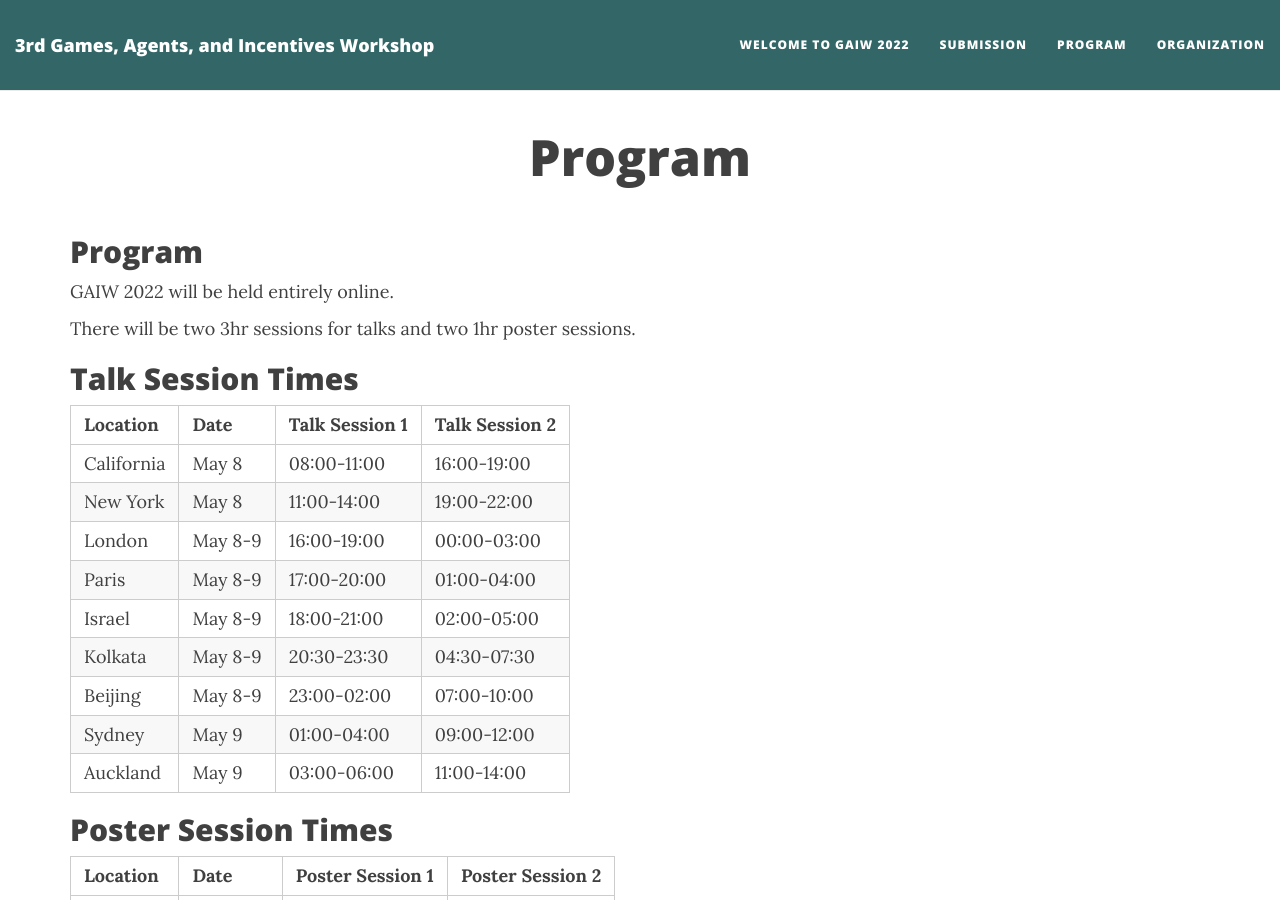
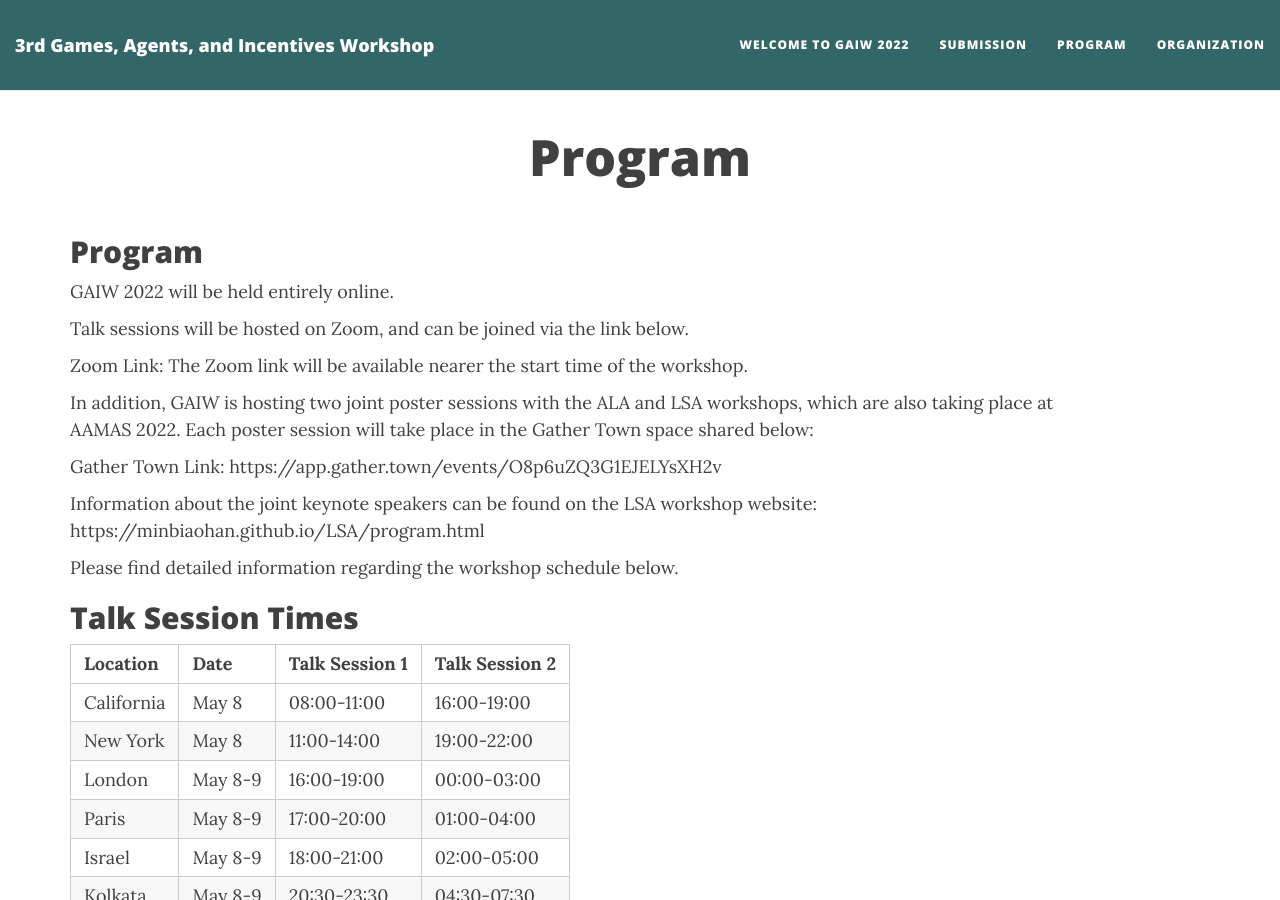
Before and after one commit to BenAbramowitz/gaiw2023, a Jekyll site: the page built from program.md, in a window 1280 px wide and 900 px high. Built offline with Jekyll 4.4.1, drawn with Linux system fonts in a browser that asks for light colours; nearby versions of some CDN libraries.

Commit message:
Update program.md
Added links

```diff
--- a/program.md
+++ b/program.md
@@ -8,7 +8,21 @@ published: true
 
 GAIW 2022 will be held entirely online.
 
-There will be two 3hr sessions for talks and two 1hr poster sessions.
+Talk sessions will be hosted on Zoom, and can be joined via the link below.
+
+Zoom Link: The Zoom link will be available nearer the start time of the workshop.
+<!-- https://psu.zoom.us/j/93817541262?pwd=M3VuaVNvb2p2T3UzS1Y3dUJmdVAwdz09 -->
+
+In addition, GAIW is hosting two joint poster sessions with the ALA and LSA workshops, which are also taking place at AAMAS 2022. Each poster session will take place in the Gather Town space shared below:
+
+Gather Town Link: https://app.gather.town/events/O8p6uZQ3G1EJELYsXH2v
+
+Information about the joint keynote speakers can be found on the LSA workshop website: https://minbiaohan.github.io/LSA/program.html
+
+Please find detailed information regarding the workshop schedule below.
+
+
+
 
 ## Talk Session Times
 
```
